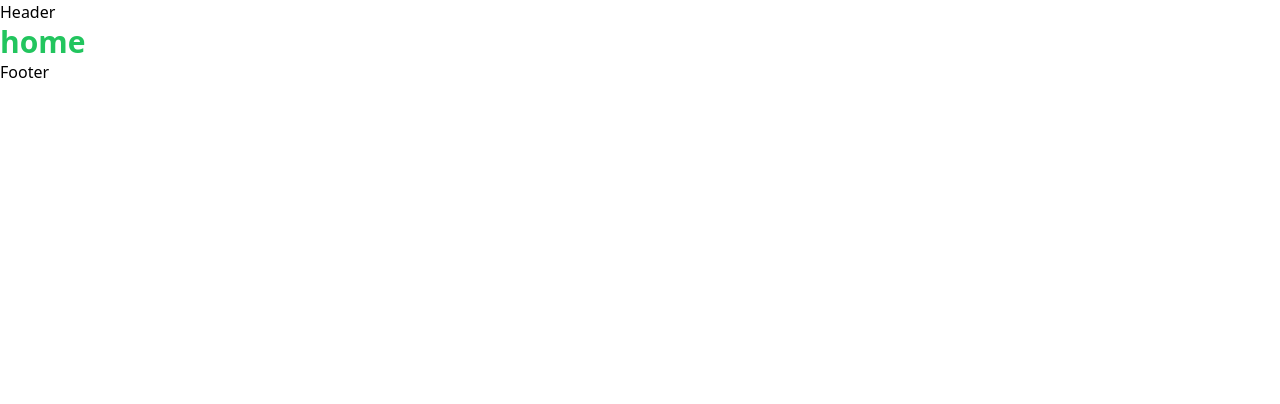
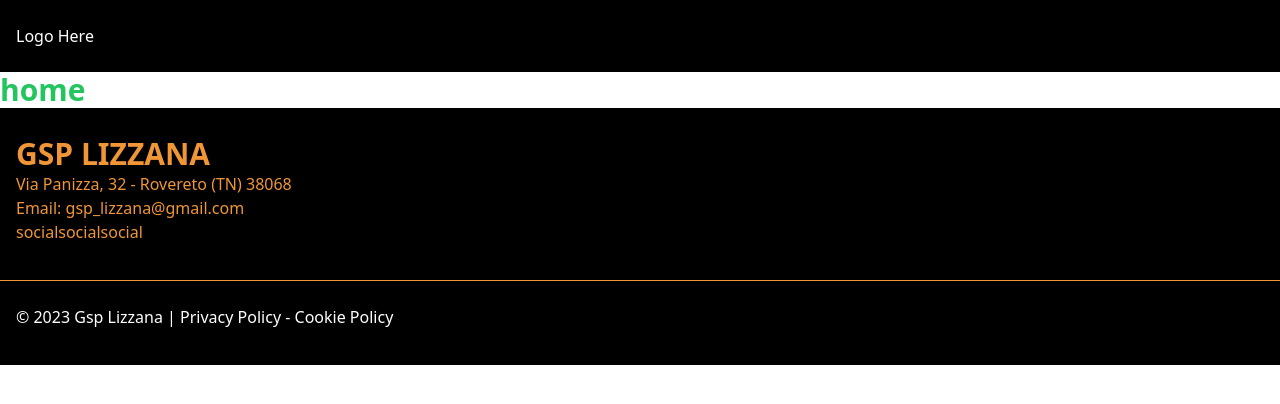
Before and after one commit to graziolieduardo/gsplizzana-frontend, a Next.js app: page / in a window 1280 px wide. Shown: the top 404 px of the page. Built offline with nearby package versions, Linux system fonts and the light colour scheme.

Commit message:
add style to header and footer

```diff
--- a/src/partials/Footer.tsx
+++ b/src/partials/Footer.tsx
@@ -1,6 +1,33 @@
 
 export const Footer = () => {
     return (
-        <div>Footer</div>
+        <>
+            <footer>
+                <div className="bg-black">
+                    <div className="py-3">
+
+                        {/* top */}
+                        <div className="container mx-auto text-primary p-4 mb-5">
+                            <h2 className="text-3xl font-bold ">GSP LIZZANA</h2>
+                            <p>Via Panizza, 32 - Rovereto (TN) 38068</p>
+                            <p>Email: gsp_lizzana@gmail.com</p>
+                            <div className="flex">
+                                <p>social</p>
+                                <p>social</p>
+                                <p>social</p>
+                            </div>
+                        </div>
+
+                        {/* horizoltal rule */}
+                        <div className="h-px bg-primary"></div>
+
+                        {/* bottom */}
+                        <div className="container mx-auto px-4 text-white py-6">
+                            <p>&#169; 2023 Gsp Lizzana | Privacy Policy - Cookie Policy </p>
+                        </div>
+                    </div>
+                </div>
+            </footer>
+        </>
     )
 }
--- a/src/partials/Header.tsx
+++ b/src/partials/Header.tsx
@@ -1,6 +1,14 @@
 
 export const Header = () => {
     return (
-        <div>Header</div>
+        <>
+            <header>
+                <div className="py-6 bg-black text-white" >
+                    <div className="container mx-auto px-4">
+                        Logo Here
+                    </div>
+                </div>
+            </header>
+        </>
     )
 }
--- a/tailwind.config.js
+++ b/tailwind.config.js
@@ -4,7 +4,8 @@ module.exports = {
     theme: {
         extend: {
             colors: {
-                'primary': '#F09536',
+                'primary': '#f09636',
+                'primary-dark': '#f09636',
                 'secondary': '#00b7ca',
             },
         },
```
